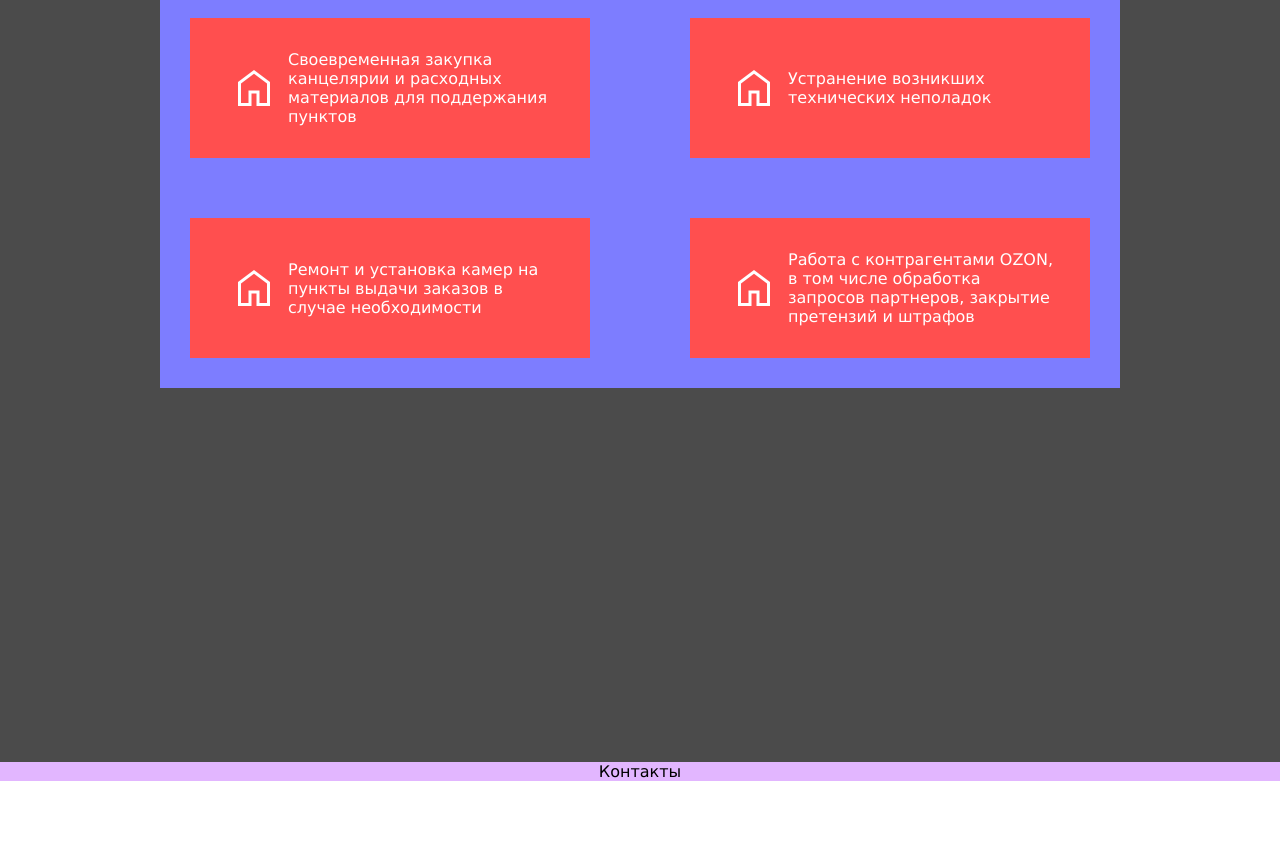
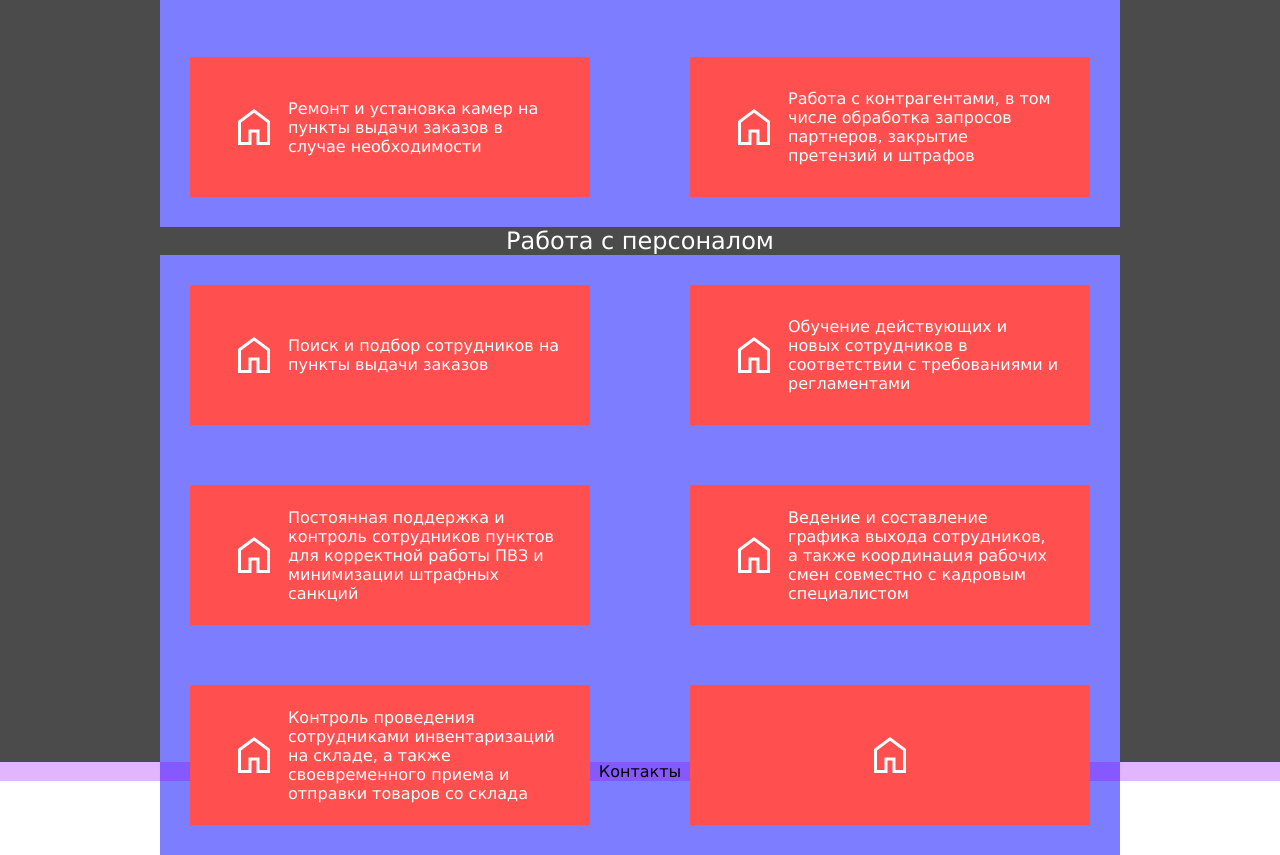
Before and after one commit to omphkind/PVZPRO, a plain HTML site: page index.html in a window 1280 px wide. Shown: the part 903-1758 px from the top of the page. Before the commit the page ends 1684 px from the top, so only its background shows below. Drawn offline with nearby package versions, Linux system fonts and the light colour scheme.

Commit message:
Update index.html

```diff
--- a/index.html
+++ b/index.html
@@ -29,15 +29,6 @@
                 <p>Наша команда опытных специалистов* с более чем 3-летним стажем предлагает комплексное управление пунктами выдачи заказов OZON. </p>
                 <p>Услуги, которые мы предоставляем:</p>
                 <br>
-                <span class="material-symbols-outlined">check_box_outline_blank</span>
-                    <br>
-                    *2. Работа с персоналом:*<br>
-                    <br>
-                    — Поиск и подбор сотрудников на пункты выдачи заказов.<br>
-                    — Обучение действующих и новых сотрудников в соответствии с требованиями и регламентами OZON.<br>
-                    — Постоянная поддержка и контроль сотрудников пунктов для корректной работы ПВЗ и минимизации штрафных санкций.<br>
-                    — Ведение и составление графика выхода сотрудников, а также координация рабочих смен совместно с кадровым специалистом.<br>
-                    — Контроль проведения сотрудниками инвентаризаций на складе, а также своевременного приема и отправки товаров со склада.<br>
                     <br>
                     Помимо этого у нас имеется собственная база проверенных сотрудников, готовых выйти на смену в качестве подмены в любой момент.<br>
                     <br>
@@ -83,7 +74,36 @@
                     </div>
                     <div class="grid-card card-a-six">
                         <span class="material-symbols-outlined sign-a-card">home</span>
-                        <p>Работа с контрагентами OZON, в том числе обработка запросов партнеров, закрытие претензий и штрафов</p>
+                        <p>Работа с контрагентами, в том числе обработка запросов партнеров, закрытие претензий и штрафов</p>
+                    </div>
+                </div>
+            </div>
+            <div class="grid-cards">
+                <div class="tittle-one"><p>Работа с персоналом</p></div>
+                <div class="grid-cards-inner-one">
+                    <div class="grid-card card-a-one">
+                        <span class="material-symbols-outlined sign-a-card">home</span>
+                        <p>Поиск и подбор сотрудников на пункты выдачи заказов</p>
+                    </div>
+                    <div class="grid-card card-a-two">
+                        <span class="material-symbols-outlined sign-a-card">home</span>
+                        <p>Обучение действующих и новых сотрудников в соответствии с требованиями и регламентами</p>
+                    </div>
+                    <div class="grid-card card-a-three">
+                        <span class="material-symbols-outlined sign-a-card">home</span>
+                        <p>Постоянная поддержка и контроль сотрудников пунктов для корректной работы ПВЗ и минимизации штрафных санкций</p>
+                    </div>
+                    <div class="grid-card card-a-four">
+                        <span class="material-symbols-outlined sign-a-card">home</span>
+                        <p>Ведение и составление графика выхода сотрудников, а также координация рабочих смен совместно с кадровым специалистом</p>
+                    </div>
+                    <div class="grid-card card-a-five">
+                        <span class="material-symbols-outlined sign-a-card">home</span>
+                        <p>Контроль проведения сотрудниками инвентаризаций на складе, а также своевременного приема и отправки товаров со склада</p>
+                    </div>
+                    <div class="grid-card card-a-six">
+                        <span class="material-symbols-outlined sign-a-card">home</span>
+                        <p></p>
                     </div>
                 </div>
             </div>
```
